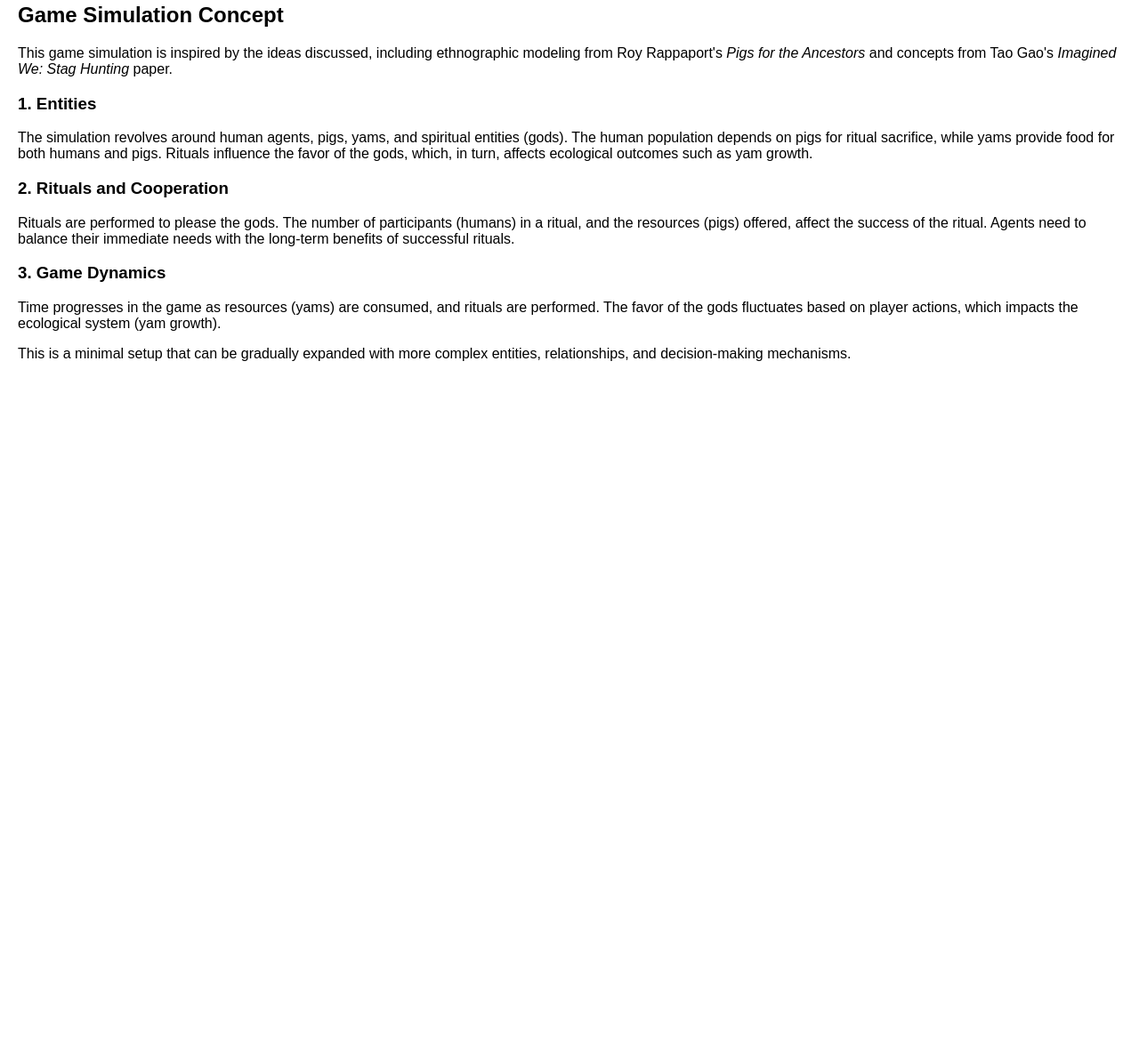
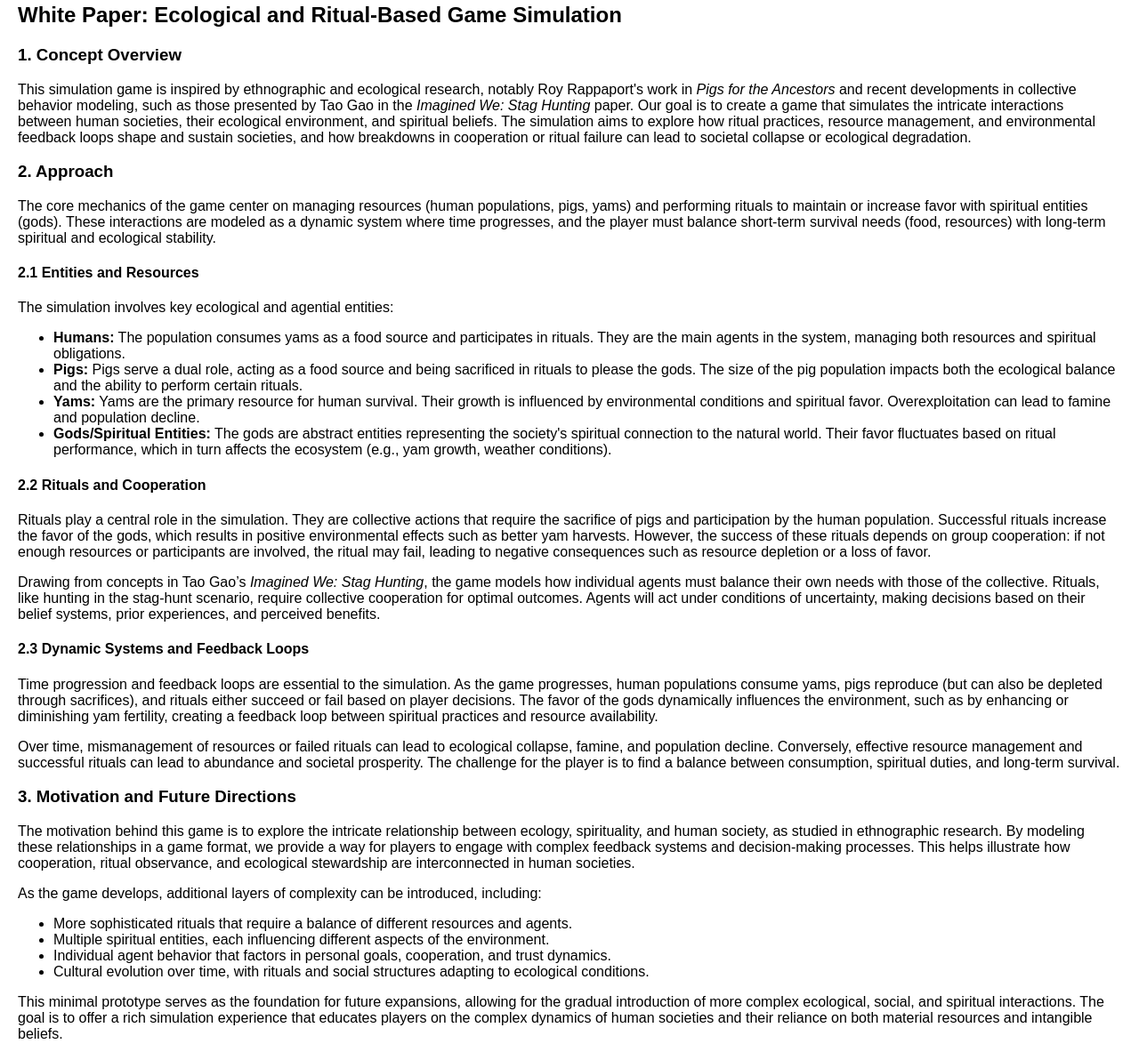
Before and after one commit to metonymize-kripa/syncrite-game, a plain HTML site: page index.html in a window 1280 px wide. Shown: the part 135-1327 px from the top of the page at 89% size. Before the commit the page ends 800 px from the top, so only its background shows below. Drawn offline with Linux system fonts and the light colour scheme.

Commit message:
updated with longer game description

```diff
--- a/index.html
+++ b/index.html
@@ -26,16 +26,64 @@
     <div id="content">
         <!-- Documentation Tab Content -->
         <div id="documentation" class="active">
-            <h2>Game Simulation Concept</h2>
-            <p>This game simulation is inspired by the ideas discussed, including ethnographic modeling from Roy Rappaport's <em>Pigs for the Ancestors</em> and concepts from Tao Gao's <em>Imagined We: Stag Hunting</em> paper.</p>
-            <h3>1. Entities</h3>
-            <p>The simulation revolves around human agents, pigs, yams, and spiritual entities (gods). The human population depends on pigs for ritual sacrifice, while yams provide food for both humans and pigs. Rituals influence the favor of the gods, which, in turn, affects ecological outcomes such as yam growth.</p>
-            <h3>2. Rituals and Cooperation</h3>
-            <p>Rituals are performed to please the gods. The number of participants (humans) in a ritual, and the resources (pigs) offered, affect the success of the ritual. Agents need to balance their immediate needs with the long-term benefits of successful rituals.</p>
-            <h3>3. Game Dynamics</h3>
-            <p>Time progresses in the game as resources (yams) are consumed, and rituals are performed. The favor of the gods fluctuates based on player actions, which impacts the ecological system (yam growth).</p>
-            <p>This is a minimal setup that can be gradually expanded with more complex entities, relationships, and decision-making mechanisms.</p>
+            <h2>White Paper: Ecological and Ritual-Based Game Simulation</h2>
+
+            <h3>1. Concept Overview</h3>
+            <p>
+                This simulation game is inspired by ethnographic and ecological research, notably Roy Rappaport's work in <em>Pigs for the Ancestors</em> and recent developments in collective behavior modeling, such as those presented by Tao Gao in the <em>Imagined We: Stag Hunting</em> paper. Our goal is to create a game that simulates the intricate interactions between human societies, their ecological environment, and spiritual beliefs.
+                The simulation aims to explore how ritual practices, resource management, and environmental feedback loops shape and sustain societies, and how breakdowns in cooperation or ritual failure can lead to societal collapse or ecological degradation.
+            </p>
+
+            <h3>2. Approach</h3>
+            <p>
+                The core mechanics of the game center on managing resources (human populations, pigs, yams) and performing rituals to maintain or increase favor with spiritual entities (gods). These interactions are modeled as a dynamic system where time progresses, and the player must balance short-term survival needs (food, resources) with long-term spiritual and ecological stability.
+            </p>
+
+            <h4>2.1 Entities and Resources</h4>
+            <p>
+                The simulation involves key ecological and agential entities:
+                <ul>
+                    <li><strong>Humans:</strong> The population consumes yams as a food source and participates in rituals. They are the main agents in the system, managing both resources and spiritual obligations.</li>
+                    <li><strong>Pigs:</strong> Pigs serve a dual role, acting as a food source and being sacrificed in rituals to please the gods. The size of the pig population impacts both the ecological balance and the ability to perform certain rituals.</li>
+                    <li><strong>Yams:</strong> Yams are the primary resource for human survival. Their growth is influenced by environmental conditions and spiritual favor. Overexploitation can lead to famine and population decline.</li>
+                    <li><strong>Gods/Spiritual Entities:</strong> The gods are abstract entities representing the society's spiritual connection to the natural world. Their favor fluctuates based on ritual performance, which in turn affects the ecosystem (e.g., yam growth, weather conditions).</li>
+                </ul>
+            </p>
+
+            <h4>2.2 Rituals and Cooperation</h4>
+            <p>
+                Rituals play a central role in the simulation. They are collective actions that require the sacrifice of pigs and participation by the human population. Successful rituals increase the favor of the gods, which results in positive environmental effects such as better yam harvests. However, the success of these rituals depends on group cooperation: if not enough resources or participants are involved, the ritual may fail, leading to negative consequences such as resource depletion or a loss of favor.
+            </p>
+            <p>
+                Drawing from concepts in Tao Gao’s <em>Imagined We: Stag Hunting</em>, the game models how individual agents must balance their own needs with those of the collective. Rituals, like hunting in the stag-hunt scenario, require collective cooperation for optimal outcomes. Agents will act under conditions of uncertainty, making decisions based on their belief systems, prior experiences, and perceived benefits.
+            </p>
+
+            <h4>2.3 Dynamic Systems and Feedback Loops</h4>
+            <p>
+                Time progression and feedback loops are essential to the simulation. As the game progresses, human populations consume yams, pigs reproduce (but can also be depleted through sacrifices), and rituals either succeed or fail based on player decisions. The favor of the gods dynamically influences the environment, such as by enhancing or diminishing yam fertility, creating a feedback loop between spiritual practices and resource availability.
+            </p>
+            <p>
+                Over time, mismanagement of resources or failed rituals can lead to ecological collapse, famine, and population decline. Conversely, effective resource management and successful rituals can lead to abundance and societal prosperity. The challenge for the player is to find a balance between consumption, spiritual duties, and long-term survival.
+            </p>
+
+            <h3>3. Motivation and Future Directions</h3>
+            <p>
+                The motivation behind this game is to explore the intricate relationship between ecology, spirituality, and human society, as studied in ethnographic research. By modeling these relationships in a game format, we provide a way for players to engage with complex feedback systems and decision-making processes. This helps illustrate how cooperation, ritual observance, and ecological stewardship are interconnected in human societies.
+            </p>
+            <p>
+                As the game develops, additional layers of complexity can be introduced, including:
+                <ul>
+                    <li>More sophisticated rituals that require a balance of different resources and agents.</li>
+                    <li>Multiple spiritual entities, each influencing different aspects of the environment.</li>
+                    <li>Individual agent behavior that factors in personal goals, cooperation, and trust dynamics.</li>
+                    <li>Cultural evolution over time, with rituals and social structures adapting to ecological conditions.</li>
+                </ul>
+            </p>
+            <p>
+                This minimal prototype serves as the foundation for future expansions, allowing for the gradual introduction of more complex ecological, social, and spiritual interactions. The goal is to offer a rich simulation experience that educates players on the complex dynamics of human societies and their reliance on both material resources and intangible beliefs.
+            </p>
         </div>
+
 
         <!-- Game Tab Content -->
         <div id="game">
```
